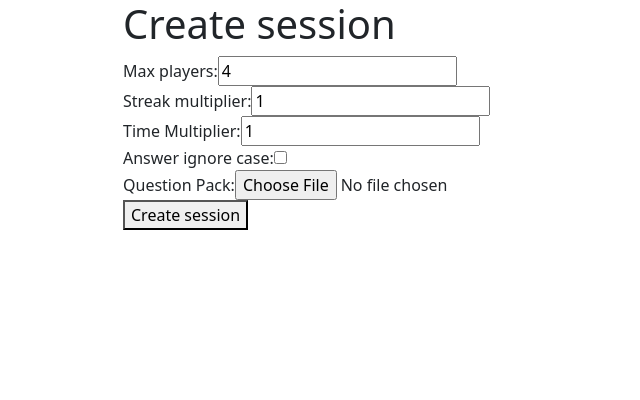
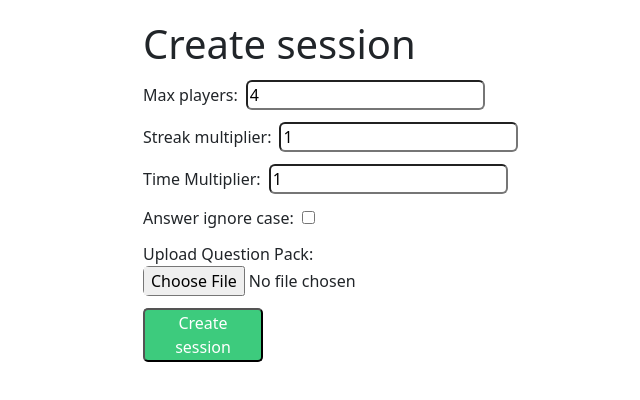
Before and after one commit to Fedoop1/dotnet-quiz-game, an Angular app in the folder DotNetQuiz.Client/ClientApp/: page /create-session in a window 1280 px wide. Shown: the top 400 px of the page, without its empty margins (267-907 px from the left). Built offline with nearby package versions, Linux system fonts and the light colour scheme.

Commit message:
Configure fallback to SPA deep routing support, add some global scss file, improve create-session styles

```diff
--- a/DotNetQuiz.Client/ClientApp/angular.json
+++ b/DotNetQuiz.Client/ClientApp/angular.json
@@ -26,9 +26,10 @@
             "assets": [
               "src/assets"
             ],
+            "inlineStyleLanguage": "scss",
             "styles": [
               "node_modules/bootstrap/dist/css/bootstrap.min.css",
-              "src/styles.css"
+              "src/styles.scss"
             ],
             "scripts": []
           },
@@ -94,8 +95,9 @@
             "assets": [
               "src/assets"
             ],
+            "inlineStyleLanguage": "scss",
             "styles": [
-              "src/styles.css"
+              "src/styles.scss"
             ],
             "scripts": []
           }
--- a/DotNetQuiz.Client/ClientApp/package.json
+++ b/DotNetQuiz.Client/ClientApp/package.json
@@ -3,7 +3,7 @@
   "version": "0.0.0",
   "scripts": {
     "ng": "ng",
-    "start": "ng serve --port 6002",
+    "start": "ng serve",
     "build": "ng build",
     "build:ssr": "ng run DotNetQuiz.Client:server:dev",
     "watch": "ng build --watch --configuration development",
--- a/DotNetQuiz.Client/ClientApp/src/app/components/create-session/create-session.component.html
+++ b/DotNetQuiz.Client/ClientApp/src/app/components/create-session/create-session.component.html
@@ -29,8 +29,8 @@
                     type="checkbox">
             </div>
             <div class="common-control">
-                <label for="questionPack" class="input-label">
-                    Question Pack:
+                <label for="questionPack" class="input-label input-label-file">
+                    Upload Question Pack:
                 </label>
                 <input name="questionPack" class="common-input" [(ngModel)]="quizConfiguration.questionPack" type="file"
                     [accept]="'.json'">
@@ -42,7 +42,7 @@
     <div class="validation-error-container">
         <p *ngIf="errorMessage" class="validation-error">{{ errorMessage }}</p>
     </div>
-    <div class="confirmation-button">
-        <button (click)="onCreateSessionClick()">Create session</button>
+    <div class="buttons-container">
+        <button (click)="onCreateSessionClick()" class="confirmation-button">Create session</button>
     </div>
 </div>
--- a/DotNetQuiz.Client/ClientApp/src/app/components/create-session/create-session.component.scss
+++ b/DotNetQuiz.Client/ClientApp/src/app/components/create-session/create-session.component.scss
@@ -1,4 +1,5 @@
 .create-session {
   margin: auto;
+  padding: 20px;
   max-width: 500px;
 }
--- a/DotNetQuiz.Client/ClientApp/src/app/styles/control.scss
+++ /dev/null
@@ -1,3 +0,0 @@
-.common-control {
-  margin: 6px;
-}
--- a/DotNetQuiz.Client/ClientApp/src/styles.css
+++ /dev/null
@@ -1,16 +0,0 @@
-/* You can add global styles to this file, and also import other style files */
-
-/* Provide sufficient contrast against white background */
-a {
-  color: #0366d6;
-}
-
-code {
-  color: #e01a76;
-}
-
-.btn-primary {
-  color: #fff;
-  background-color: #1b6ec2;
-  border-color: #1861ac;
-}
--- /dev/null
+++ b/DotNetQuiz.Client/ClientApp/src/styles.scss
@@ -0,0 +1,3 @@
+@import "styles/button";
+@import "styles/container";
+@import "styles/control";
--- /dev/null
+++ b/DotNetQuiz.Client/ClientApp/src/styles/_button.scss
@@ -0,0 +1,6 @@
+.confirmation-button {
+  border-radius: 5px;
+  background-color: rgba(10, 190, 91, 0.788);
+  color: white;
+  max-width: 120px;
+}
--- a/DotNetQuiz.Client/ClientApp/src/app/styles/container.scss
+++ b/DotNetQuiz.Client/ClientApp/src/styles/_container.scss
@@ -10,3 +10,7 @@
 
 .controls-container {
 }
+
+.buttons-container {
+  margin: 12px 0px;
+}
--- /dev/null
+++ b/DotNetQuiz.Client/ClientApp/src/styles/_control.scss
@@ -0,0 +1,19 @@
+.common-control {
+  margin: 12px 0px;
+}
+
+.common-input {
+  border-radius: 6px;
+
+  input[type="file"] {
+    display: none;
+  }
+}
+
+.input-label {
+  margin-right: 8px;
+
+  &-file {
+    width: 100%;
+  }
+}
```
Also changed, not shown: DotNetQuiz.Client/ClientApp/src/app/styles/button.scss (deleted), 1 other file (tests, documents, lock files or other folders).
